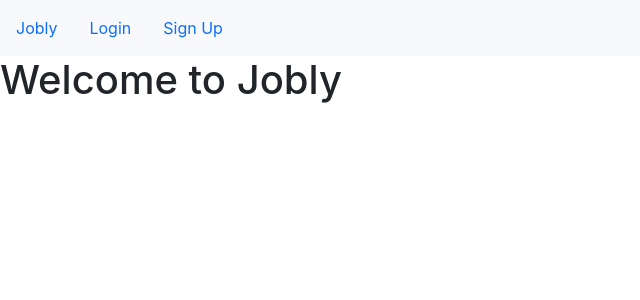
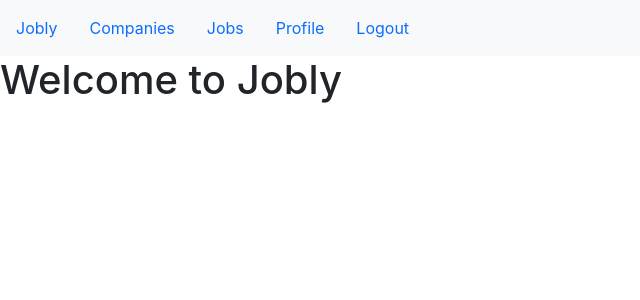
Before and after one commit to ld-amaya/jobly-frontend, a React (Create React App) app: page / in a window 1280 px wide. Shown: the top 300 px of the page, without its empty margins (0-640 px from the left). Built offline with nearby package versions, Linux system fonts and the light colour scheme.

Commit message:
refactor

```diff
--- a/package.json
+++ b/package.json
@@ -11,7 +11,7 @@
     "react-dom": "^17.0.2",
     "react-jwt": "^1.1.2",
     "react-router-dom": "^5.2.0",
-    "react-scripts": "4.0.3",
+    "react-scripts": "^1.1.5",
     "web-vitals": "^1.1.2"
   },
   "scripts": {
@@ -29,7 +29,6 @@
   "browserslist": {
     "production": [
       ">0.2%",
-      "not dead",
       "not op_mini all"
     ],
     "development": [
--- a/src/App.js
+++ b/src/App.js
@@ -7,12 +7,13 @@ import JoblyApi from './api';
 import {decodeToken } from 'react-jwt';
 
 function App() {
-  const [token, setToken] = useState(null);
-  const [user, setUser] = useState(null);
+  const tkn = window.localStorage.getItem('token') ? window.localStorage.getItem('token')  : null
+  const [token, setToken] = useState(tkn);
+  const [user, setUser] = useState([]);
   const [jobsApplied, setJobsApplied] = useState(new Set([]));
 
   // Get user details if token is triggered
-  useEffect(() => {
+  useEffect(async () => {
     async function getCurrentUser() {
       if (token) {
         try {
@@ -21,26 +22,18 @@ function App() {
           window.localStorage.setItem('token', token);
           const { username } = decodeToken(token);
           const user = await JoblyApi.getUserDetails(username);
-          setJobsApplied(new Set([user.applications]));
-          setUser(user);
+          await setJobsApplied(new Set(user.applications));
+          setUser({ ...user });
         } catch (e) {
           console.error('Errors found:', e);
           setUser(null);
         }
       }
     }
-    getCurrentUser();
+    await getCurrentUser();
   }, [token]);
 
-  //Check if user is currently logged
-  useEffect(() => {
-    function checkToken() {
-      if (window.localStorage.getItem('token')) {
-        setToken(window.localStorage.getItem('token'))
-      }
-    }
-    checkToken();
-  },[])
+
 
   // handles user login
   async function login(credentials) {
@@ -74,7 +67,7 @@ function App() {
   }
 
   function hasApplied(id) {
-    return jobsApplied.has(id);
+      return jobsApplied.has(id);
   }
 
   // handles job application
@@ -89,7 +82,7 @@ function App() {
     <div className="App">
       <BrowserRouter>
         <UserContext.Provider
-          value={{ user, setUser, login, logout, registration, apply, hasApplied }}>
+          value={{ user, setUser, login, logout, registration, apply, hasApplied, token, setToken }}>
           <Navbar />
           <Router />
         </UserContext.Provider>
--- a/src/jobs/JobCard.js
+++ b/src/jobs/JobCard.js
@@ -6,7 +6,6 @@ function JobCard({ title, salary, equity, id }) {
     const [value, putComma] = useAddCommas();
     const [applied, setApplied] = useState(false);
     const { apply, hasApplied } = useContext(UserContext);
-
     // Convert numbers to string with comma
     useEffect(() => {
         function convertSalary() {
@@ -20,7 +19,7 @@ function JobCard({ title, salary, equity, id }) {
     // Check if user applied to the job
     useEffect(() => {
         function checkApplication() {
-              hasApplied(id) ? setApplied(true) : setApplied(false)
+            hasApplied(id) ? setApplied(true) : setApplied(false)
         }
         checkApplication();
     },[id])
--- a/src/jobs/JobList.js
+++ b/src/jobs/JobList.js
@@ -1,7 +1,8 @@
-import React from 'react';
+import React, { useState } from 'react';
 import JobCard from './JobCard';
 
 function JobList({ jobs }) {
+
     const displayJobs = jobs.map(job => (
         <JobCard
             key={job.id}
--- a/src/profile/Profile.js
+++ b/src/profile/Profile.js
@@ -2,6 +2,7 @@ import React from 'react';
 import ProfileForm from './ProfileForm';
 
 function Profile() {
+
     return (
         <div className='container col-md-4 mt-5'>
             <h3>Update Profile</h3>
--- a/src/profile/ProfileForm.js
+++ b/src/profile/ProfileForm.js
@@ -1,10 +1,14 @@
-import React, {useState, useContext} from 'react';
+import React, {useState, useContext, useEffect} from 'react';
 import UserContext from '../context/UserContext';
 import Alerts from '../alert/Alerts';
 import JoblyApi from '../api';
 
 function ProfileForm() {
+
     const { user, setUser } = useContext(UserContext);
+    const [err, setErr] = useState([]);
+    const [isSave, setIsSaved] = useState(false);
+
     const [formData, setFormData] = useState({
         username: user.username,
         password: '',
@@ -12,8 +16,21 @@ function ProfileForm() {
         lastName: user.lastName,
         email: user.email
     });
-    const [err, setErr] = useState([]);
-    const [isSave, setIsSaved] = useState(false);
+
+    // Handles browser refresh, this not ideal but it works
+    useEffect(() => {
+        function loadData() {
+            const data = {
+                username: user.username,
+                firstName: user.firstName,
+                lastName: user.lastName,
+                email: user.email,
+                password: ''
+            }
+            setFormData({ ...data });
+        }
+        loadData()
+    }, [user])
 
     const handleChange = (e) => {
         const { name, value } = e.target
@@ -41,8 +58,8 @@ function ProfileForm() {
         } catch (e) {
             setErr(e);
         }
+    }
 
-    }
     return (
         <form onSubmit ={handleSubmit}>
             <div className='form-group'>
--- a/src/routes/Navbar.js
+++ b/src/routes/Navbar.js
@@ -5,7 +5,6 @@ import UserContext from '../context/UserContext';
 
 function Navbar() {
     const { user } = useContext(UserContext);
-
     const handleNav =  (user) ? <NavForUserLogged /> : <NavForUserUnlogged />
     return (
         <div>
--- a/src/routes/Router.js
+++ b/src/routes/Router.js
@@ -25,15 +25,16 @@ function Router() {
             <UserLoggedRoute exact path='/companies'>
                 <Companies />
             </UserLoggedRoute>
+            <UserLoggedRoute exact path='/profile'>
+                <Profile />
+            </UserLoggedRoute>
             <UserLoggedRoute exact path='/companies/:handle'>
                 <CompanyDetails />
             </UserLoggedRoute>
             <UserLoggedRoute exact path='/jobs'>
                 <Jobs />
             </UserLoggedRoute>
-            <UserLoggedRoute exact path='/profile'>
-                <Profile />
-            </UserLoggedRoute>
+
 
 
             <Redirect to='/' />
--- a/src/searchForm/SearchForm.js
+++ b/src/searchForm/SearchForm.js
@@ -12,7 +12,6 @@ function SearchForm({search}) {
     const handleSubmit = (e) => {
         e.preventDefault();
         search(formData);
-        setFormData({ search: '' });
     }
 
     return (
```
Also changed, not shown: 1 other file (tests, documents, lock files or other folders).
